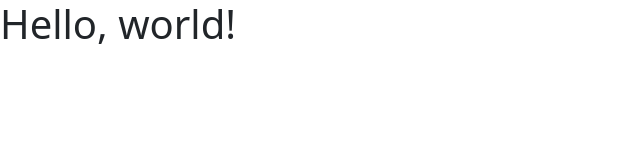
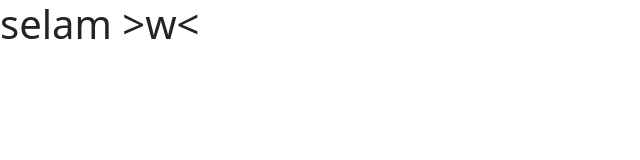
Before and after one commit to ismailcanexe/ismailcanexe.github.io, a plain HTML site: page index.html in a window 1280 px wide. Shown: the whole page, without its empty margins (0-640 px from the left). Drawn offline with nearby package versions, Linux system fonts and the light colour scheme.

Commit message:
Update index.html

```diff
--- a/index.html
+++ b/index.html
@@ -8,10 +8,10 @@
     <!-- Bootstrap CSS -->
     <link href="https://cdn.jsdelivr.net/npm/bootstrap@5.1.3/dist/css/bootstrap.min.css" rel="stylesheet" integrity="sha384-1BmE4kWBq78iYhFldvKuhfTAU6auU8tT94WrHftjDbrCEXSU1oBoqyl2QvZ6jIW3" crossorigin="anonymous">
 
-    <title>Hello, world!</title>
+    <title>ustteki yazi</title>
   </head>
   <body>
-    <h1>Hello, world!</h1>
+    <h1>selam >w< </h1>
 
     <!-- Optional JavaScript; choose one of the two! -->
 
```
